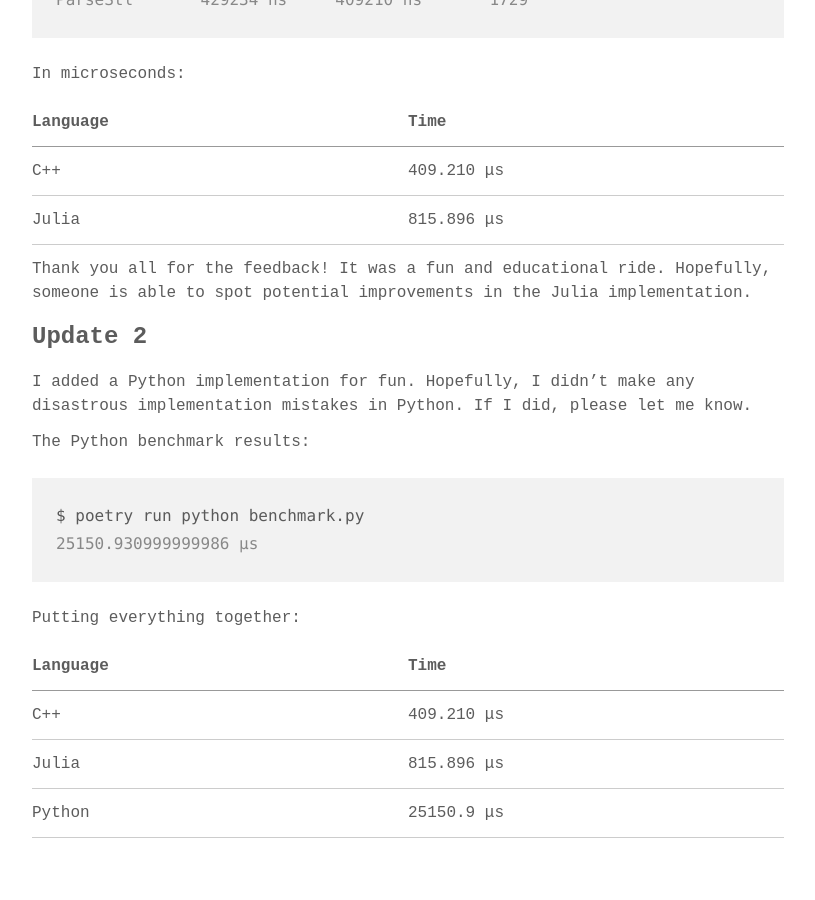
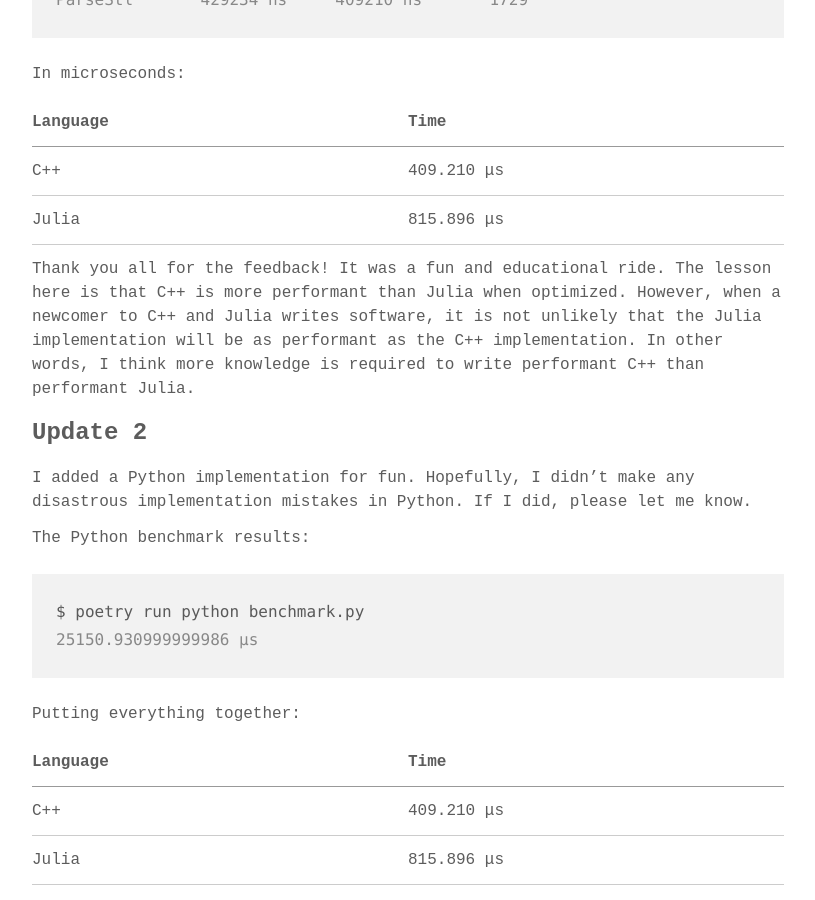
Before and after one commit to aaronang/aaronang.github.io, a Jekyll site: the page built from _posts/2018-10-06-stl-benchmark-comparison-cpp-vs-julia.md, in a window 1280 px wide and 900 px high, scrolled down 2468 px. Shown: the whole window, without its empty margins (232-1047 px from the left). Built offline with Jekyll 4.4.1, drawn with Linux system fonts in a browser that asks for light colours; some web fonts are replaced.

Commit message:
Expand conclusion

```diff
--- a/_posts/2018-10-06-stl-benchmark-comparison-cpp-vs-julia.md
+++ b/_posts/2018-10-06-stl-benchmark-comparison-cpp-vs-julia.md
@@ -103,7 +103,7 @@ In microseconds:
 | C++      | 409.210 μs |
 | Julia    | 815.896 μs |
 
-Thank you all for the feedback! It was a fun and educational ride. Hopefully, someone is able to spot potential improvements in the Julia implementation.
+Thank you all for the feedback! It was a fun and educational ride. The lesson here is that C++ is more performant than Julia when optimized. However, when a newcomer to C++ and Julia writes software, it is not unlikely that the Julia implementation will be as performant as the C++ implementation. In other words, I think more knowledge is required to write performant C++ than performant Julia.
 
 ### Update 2
 
```
